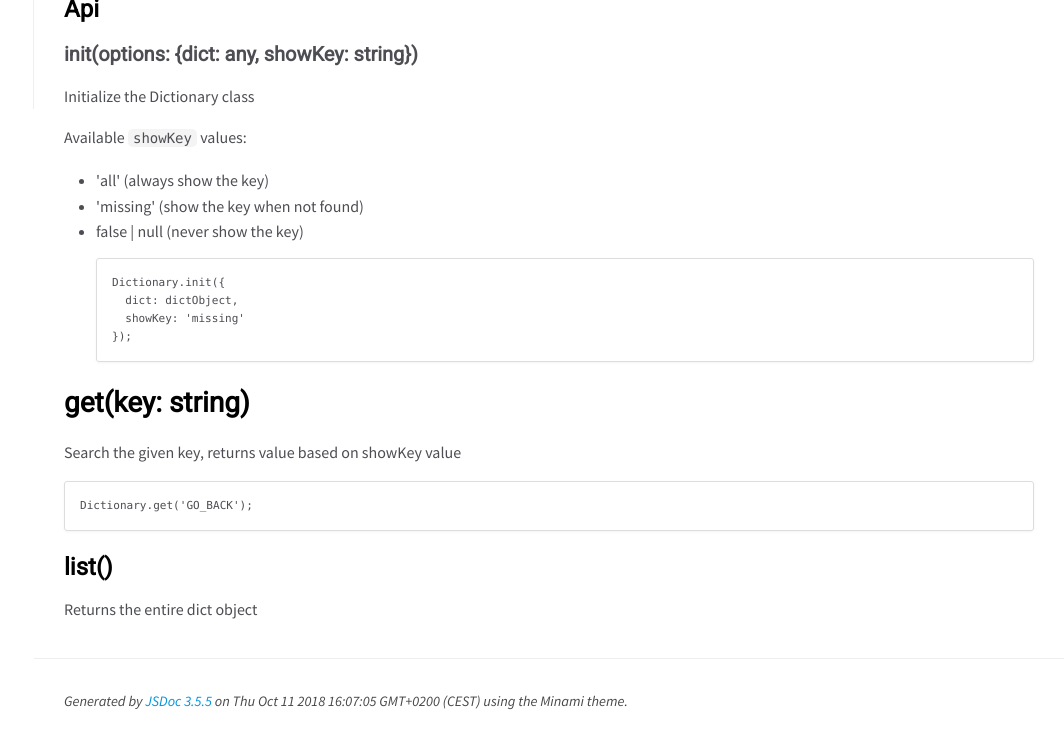
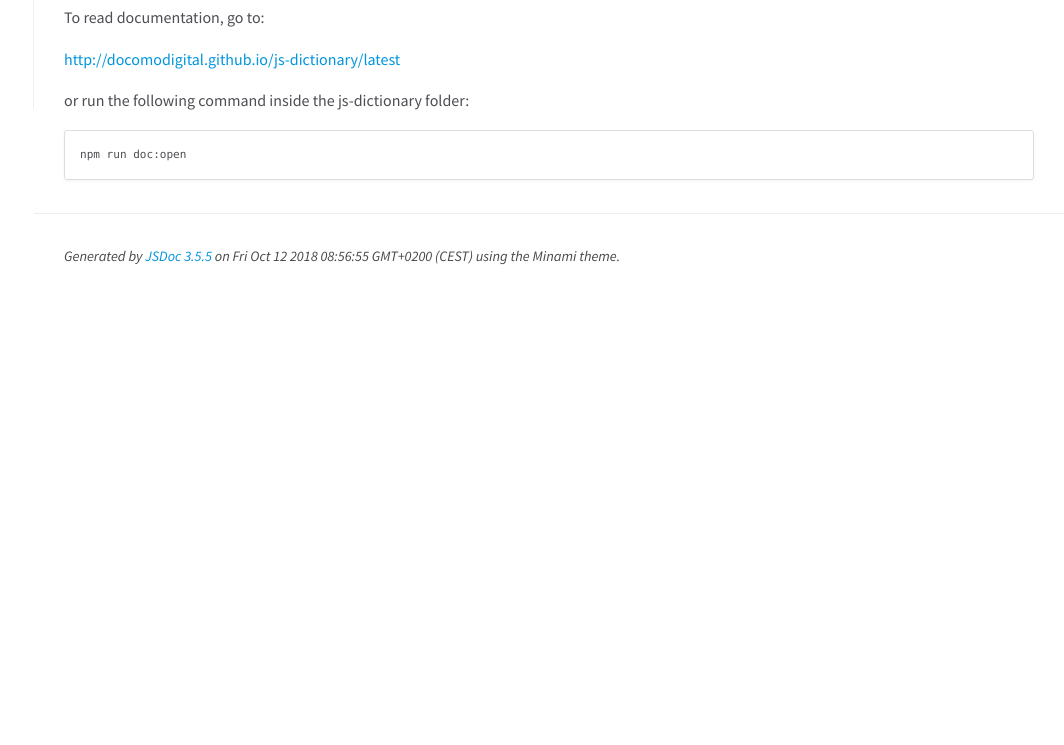
Before and after one commit to DVS-devtools/js-dictionary, a website built with Parcel: page docs/0.1.0/index.html in a window 1280 px wide. Shown: the part 691-1436 px from the top of the page, without its empty margins (216-1280 px from the left). After the commit the page ends 990 px from the top, so only its background shows below. Built offline with nearby package versions, Linux system fonts and the light colour scheme.

Commit message:
updated readme

```diff
--- a/docs/0.1.0/index.html
+++ b/docs/0.1.0/index.html
@@ -49,8 +49,7 @@
 
     <section class="readme">
         <article><h1>js-dictionary</h1><p>Library to get Dictionary values</p>
-<h3>Installation</h3><pre class="prettyprint source lang-bash"><code>npm install --save @docomodigital/js-dictionary</code></pre><p>Or</p>
-<pre class="prettyprint source lang-bash"><code>yarn add @docomodigital/js-dictionary</code></pre><h3>Usage</h3><pre class="prettyprint source lang-javascript"><code>import Dictionary from '@docomodigital/js-dictionary';
+<h3>Usage</h3><pre class="prettyprint source lang-javascript"><code>import Dictionary from '@docomodigital/js-dictionary';
 
 const dictObject = {
     SEARCH: 'Search!',
@@ -62,18 +61,10 @@ Dictionary.init({
     showKey: 'missing'
 });
 
-Dictionary.get('SEARCH'); // 'Search!'</code></pre><h3>Api</h3><h4>init(options: {dict: any, showKey: string})</h4><p>Initialize the Dictionary class</p>
-<p>Available <code>showKey</code> values: </p>
-<ul>
-<li>'all' (always show the key) </li>
-<li>'missing' (show the key when not found) </li>
-<li>false | null (never show the key)<pre class="prettyprint source lang-javascript"><code>Dictionary.init({
-  dict: dictObject,
-  showKey: 'missing'
-});</code></pre></li>
-</ul>
-<h2>get(key: string)</h2><p>Search the given key, returns value based on showKey value</p>
-<pre class="prettyprint source lang-javascript"><code>Dictionary.get('GO_BACK');</code></pre><h3>list()</h3><p>Returns the entire dict object</p></article>
+Dictionary.get('SEARCH'); // 'Search!'</code></pre><h2>Installation</h2><h3>NPM</h3><pre class="prettyprint source lang-bash"><code>npm install --save @docomodigital/js-dictionary</code></pre><h2>Documentation</h2><p>To read documentation, go to:</p>
+<p><a href="http://docomodigital.github.io/js-dictionary/latest">http://docomodigital.github.io/js-dictionary/latest</a></p>
+<p>or run the following command inside the js-dictionary folder: </p>
+<pre class="prettyprint source lang-bash"><code>npm run doc:open</code></pre></article>
     </section>
 
 
@@ -86,7 +77,7 @@ Dictionary.get('SEARCH'); // 'Search!'</code></pre><h3>Api</h3><h4>init(options:
 <br class="clear">
 
 <footer>
-    Generated by <a href="https://github.com/jsdoc3/jsdoc">JSDoc 3.5.5</a> on Thu Oct 11 2018 16:07:05 GMT+0200 (CEST) using the Minami theme.
+    Generated by <a href="https://github.com/jsdoc3/jsdoc">JSDoc 3.5.5</a> on Fri Oct 12 2018 08:56:55 GMT+0200 (CEST) using the Minami theme.
 </footer>
 
 <script>prettyPrint();</script>
```
Also changed, not shown: docs/0.1.0/Dictionary.html (+1 -1 lines), docs/0.1.0/index.js.html (+1 -1 lines), README.md.
